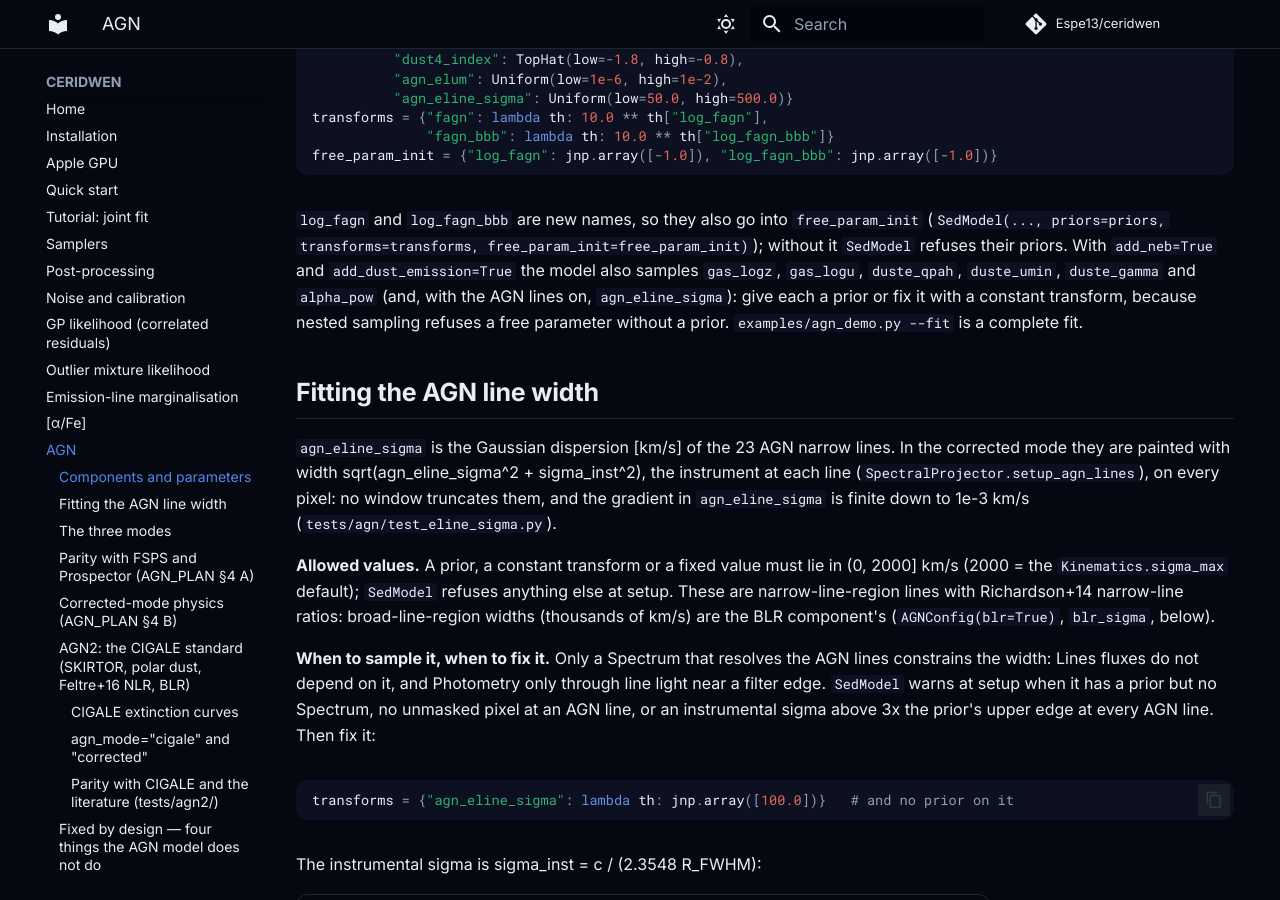
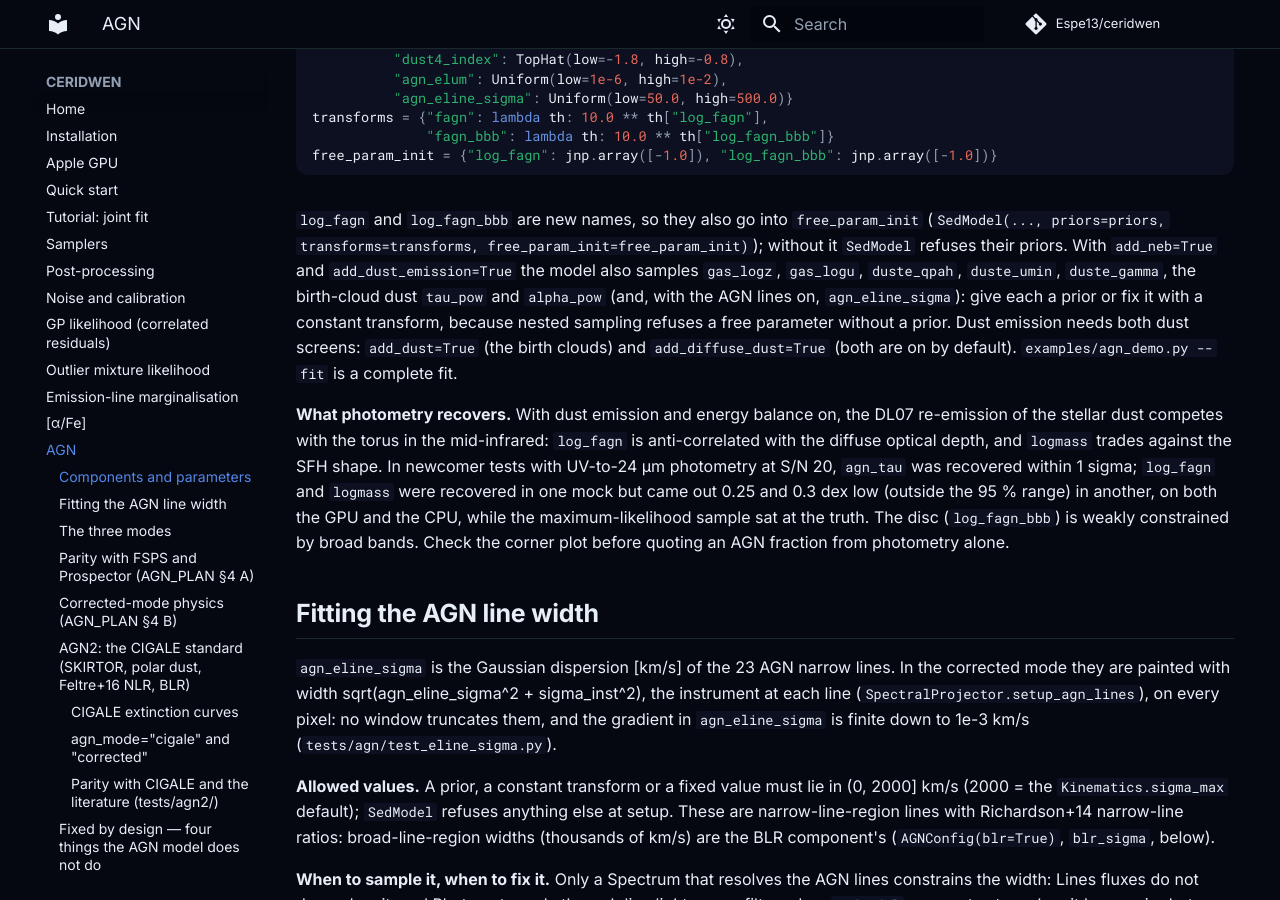
Before and after one commit to Espe13/ceridwen, an MkDocs documentation site: the page built from docs/agn.md, in a window 1280 px wide and 900 px high, scrolled down 1344 px. Built offline with MkDocs 1.6.1 and Material for MkDocs 9.7.7, drawn with Linux system fonts in a browser that asks for light colours; comment, search, counter and statistics services are not loaded.

Commit message:
Apple GPU: float32 SFH overflow made nested sampling stop at once; round-2 docs
logsfr_ratios_to_sfh: a StudentT(df=2) draw can push log10 SFR above 38.5, where 10**x
overflows float32 (0.19% of five-ratio draws; at least one in 43% of 300-point initial live
sets); inf/inf gave a NaN SFH, the live points' ln L was NaN, logZ_live NaN, and the sampler
'converged' after 0 likelihood calls with exit 0 (demo_1 on the Apple GPU). Draws between 28.5
and 38.5 overflowed the mass integral and gave a silent all-zero SFH. The float32 path now
shifts the peak to 0 (divided out by the unit-mass normalisation); the nested sampler maps a
NaN ln L to -inf and warns on a run with 0 likelihood calls. T4 (--ns) against d3bd0a1:
21749 arrays, 0 differ (float64 bit-identical). GPU demo_1 now samples: 160200 calls,
ln Z 211.4 (CPU 212.2). tests/test_sfh_float32_overflow.py fails on d3bd0a1, passes here.

Docs from round 2: tau_pow and the two dust screens in docs/agn.md, 'What photometry
recovers'; mock_fit_1 misses come from 200 live points, not the data (500 recovers them);
demo_1/demo_2 logmass-SFH note; demo_postprocess writes to postprocess/; run times.

Co-Authored-By: Claude Opus 5.5 (1M context) <noreply@anthropic.com>

```diff
--- a/docs/agn.md
+++ b/docs/agn.md
@@ -55,10 +55,21 @@ free_param_init = {"log_fagn": jnp.array([-1.0]), "log_fagn_bbb": jnp.array([-1.
 `log_fagn` and `log_fagn_bbb` are new names, so they also go into `free_param_init`
 (`SedModel(..., priors=priors, transforms=transforms, free_param_init=free_param_init)`);
 without it `SedModel` refuses their priors. With `add_neb=True` and `add_dust_emission=True`
-the model also samples `gas_logz`, `gas_logu`, `duste_qpah`, `duste_umin`, `duste_gamma`
-and `alpha_pow` (and, with the AGN lines on, `agn_eline_sigma`): give each a prior or fix it
-with a constant transform, because nested sampling refuses a free parameter without a prior.
+the model also samples `gas_logz`, `gas_logu`, `duste_qpah`, `duste_umin`, `duste_gamma`,
+the birth-cloud dust `tau_pow` and `alpha_pow` (and, with the AGN lines on,
+`agn_eline_sigma`): give each a prior or fix it with a constant transform, because nested
+sampling refuses a free parameter without a prior. Dust emission needs both dust screens:
+`add_dust=True` (the birth clouds) and `add_diffuse_dust=True` (both are on by default).
 `examples/agn_demo.py --fit` is a complete fit.
+
+**What photometry recovers.** With dust emission and energy balance on, the DL07 re-emission
+of the stellar dust competes with the torus in the mid-infrared: `log_fagn` is anti-correlated
+with the diffuse optical depth, and `logmass` trades against the SFH shape. In newcomer tests
+with UV-to-24 µm photometry at S/N 20, `agn_tau` was recovered within 1 sigma; `log_fagn`
+and `logmass` were recovered in one mock but came out 0.25 and 0.3 dex low (outside the 95 %
+range) in another, on both the GPU and the CPU, while the maximum-likelihood sample sat at the
+truth. The disc (`log_fagn_bbb`) is weakly constrained by broad bands. Check the corner plot
+before quoting an AGN fraction from photometry alone.
 
 ## Fitting the AGN line width
 
```
Also changed, not shown: CHANGELOG.md (+17 -0 lines), README.md (+1 -1 lines), docs/quickstart.md (+1 -1 lines), examples/README.md (+17 -12 lines), 8 other files.
